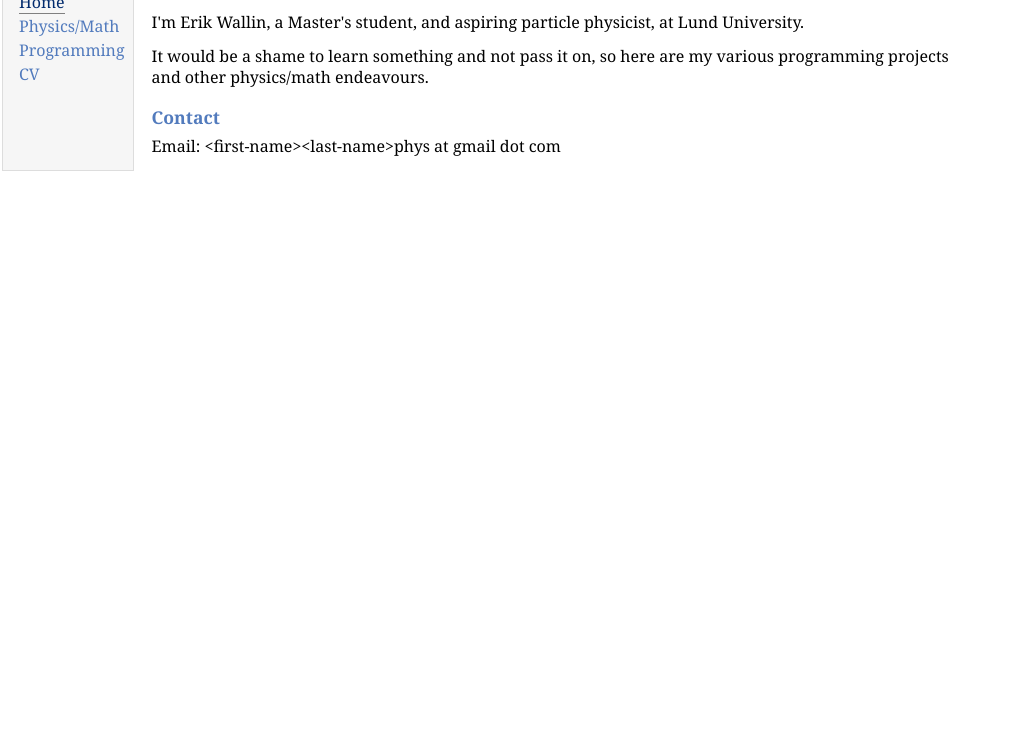
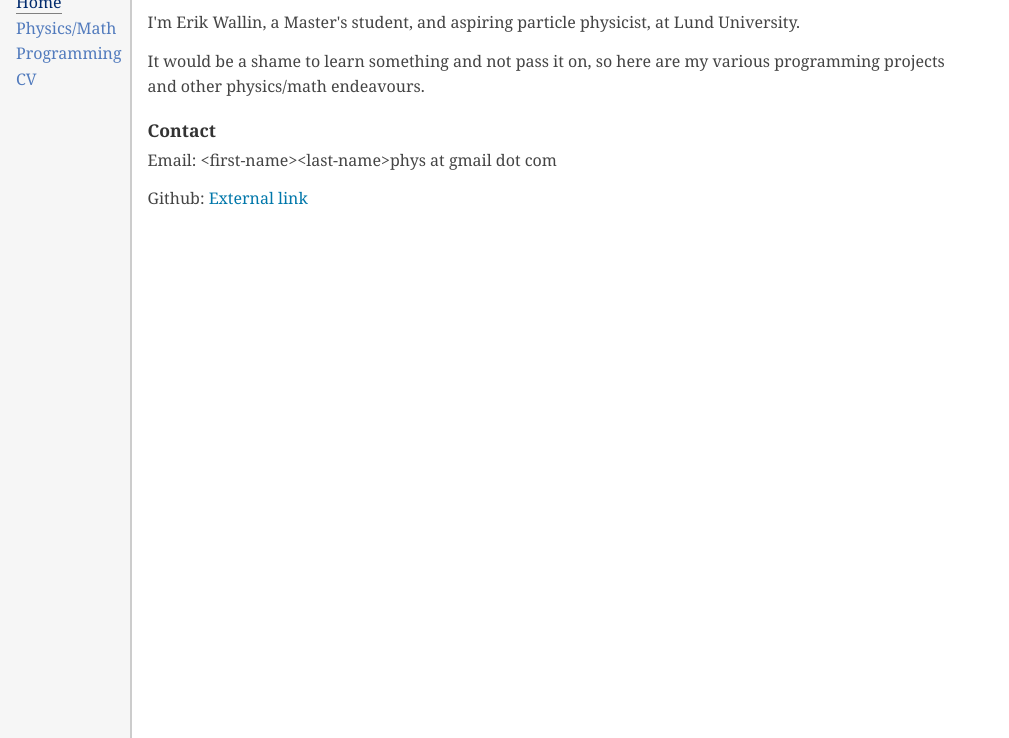
Before and after one commit to Skelpdar/Skelpdar.github.io, a plain HTML site: page index.html in a window 1280 px wide. Shown: the part 62-800 px from the top of the page, without its empty margins (0-1009 px from the left). Drawn offline with nearby package versions, Linux system fonts and the light colour scheme; some packages are replaced by stand-ins of ours.

Commit message:
Fixed css

```diff
--- a/index.html
+++ b/index.html
@@ -37,6 +37,8 @@ MathJax.Hub.Config({
 <h3>Contact</h3>
 <p>Email: &lt;first-name&gt;&lt;last-name&gt;phys at gmail dot com
 </p>
+<p>Github: <a href="https://github.com/Skelpdar/" target=&ldquo;blank&rdquo;>External link</a>
+</p>
 </td>
 </tr>
 </table>
--- a/jemdoc.css
+++ b/jemdoc.css
@@ -2,20 +2,38 @@
 
 table#tlayout {
 	border: none;
-	border-collapse: separate;
+	border-collapse: collapse;
 	background: white;
+	height:100vh;
+	margin-top:0px;
+	margin-bottom:0px;
+	padding:0px;
 }
 
 body {
-	background: white;
+	color:#444;
+	line-height:1.6;
 	font-family: Georgia, serif;
-	padding-bottom: 8px;
-	margin: 0;
+	padding-bottom: 0px;
+	margin:0px;
+}
+
+a:link{
+	color:#0077aa
+}
+a:visited{
+	color:#b10dc9
+}
+
+tbody{
+	margin:0px;
+	padding: 0px;
 }
 
 #layout-menu {
 	background: #f6f6f6;
-	border: 1px solid #dddddd;
+	border: none;
+	border-right: 2px solid #cccccc;
 	padding-top: 0.5em;
 	padding-left: 8px;
 	padding-right: 8px;
@@ -24,6 +42,10 @@ body {
 	white-space: nowrap;
 	text-align: left;
 	vertical-align: top;
+	min-height: 100vh;
+	margin-top:0px;
+	margin-bottom:0px;
+
 }
 
 #layout-menu td {
@@ -119,7 +141,7 @@ strong {
 
 
 h1, h2, h3 {
-	color: #527bbd;
+	color: #333;
 	margin-top: 0.7em;
 	margin-bottom: 0.3em;
 	padding-bottom: 0.2em;
@@ -150,7 +172,7 @@ p {
 	margin-top: 0.0em;
 	margin-bottom: 0.8em;
 	padding: 0;
-	line-height: 1.3;
+	line-height: 1.6;
 }
 
 pre {
@@ -370,3 +392,10 @@ table.imgtable, table.imgtable td {
 	border: none;
 	text-align: left;
 }
+
+a:link{
+	color:#0077aa
+}
+a:visited{
+	color:#b10dc9
+}
```
